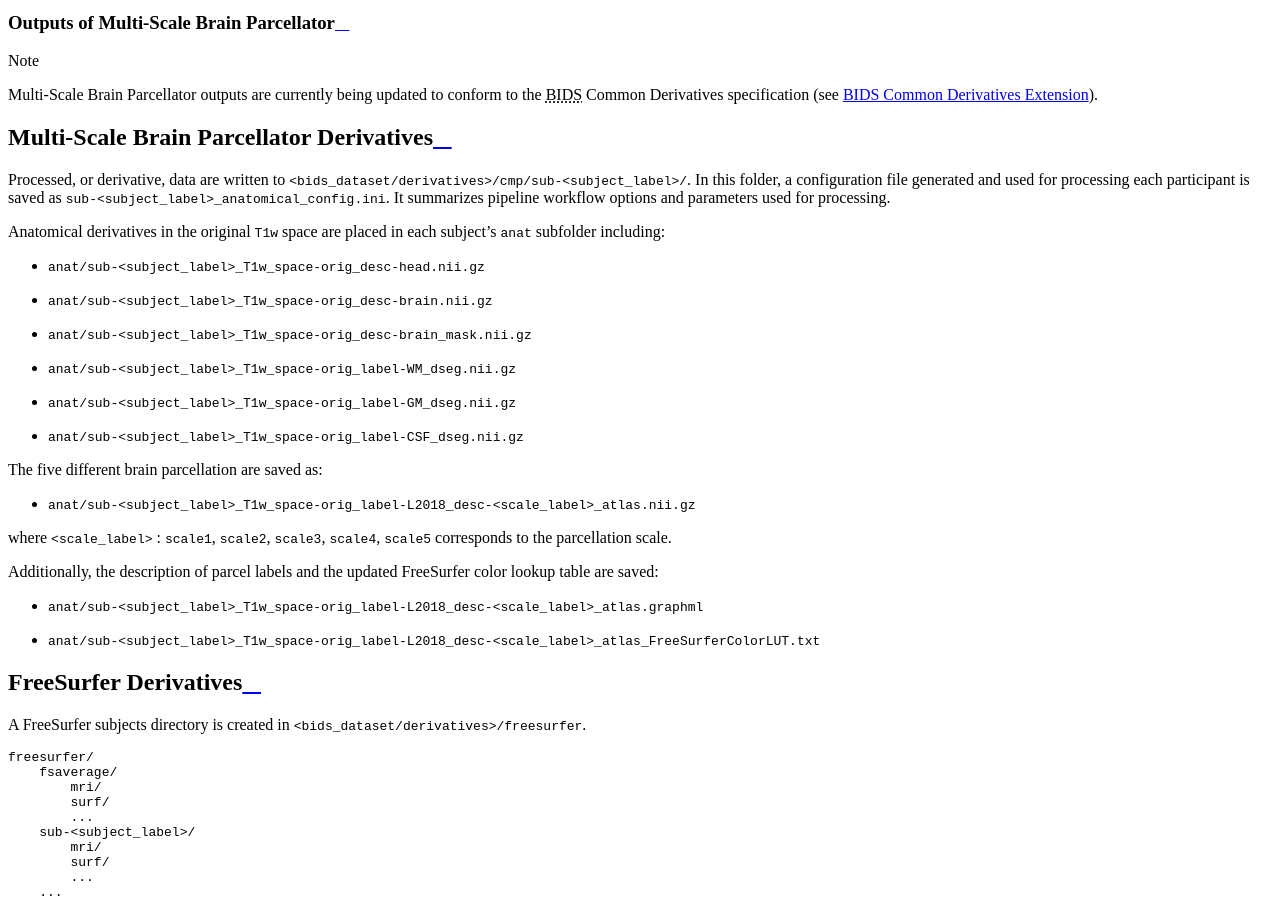
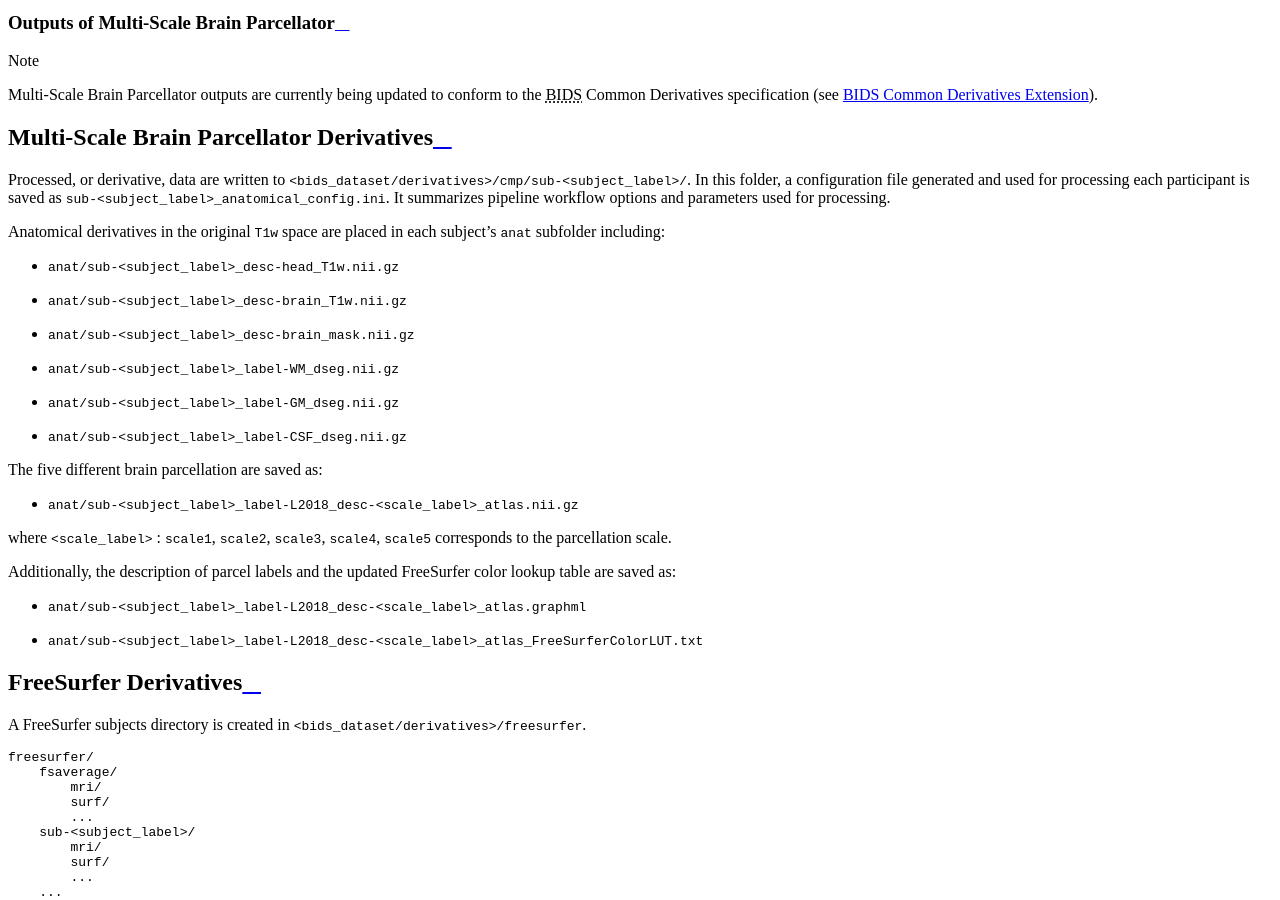
Before and after one commit to sebastientourbier/multiscalebrainparcellator, a Sphinx documentation site: the page built from docs/outputs.rst, in a window 1280 px wide and 900 px high, scrolled down 941 px. Built offline with Sphinx 7.4.7 and the Read the Docs theme 2.0.0, drawn with Linux system fonts in a browser that asks for light colours; pages that are not in the unit, such as notebooks, are missing from menus; the version number could not be read and is left out.

Commit message:
FIX: updated outputs w.r.t to BIDS Derivatives Specs

```diff
--- a/docs/outputs.rst
+++ b/docs/outputs.rst
@@ -11,24 +11,24 @@
 
 Anatomical derivatives in the original ``T1w`` space are placed in each subject's ``anat`` subfolder including:
 
-- ``anat/sub-<subject_label>_T1w_space-orig_desc-head.nii.gz``
-- ``anat/sub-<subject_label>_T1w_space-orig_desc-brain.nii.gz``
-- ``anat/sub-<subject_label>_T1w_space-orig_desc-brain_mask.nii.gz``
+- ``anat/sub-<subject_label>_desc-head_T1w.nii.gz``
+- ``anat/sub-<subject_label>_desc-brain_T1w.nii.gz``
+- ``anat/sub-<subject_label>_desc-brain_mask.nii.gz``
 
-- ``anat/sub-<subject_label>_T1w_space-orig_label-WM_dseg.nii.gz``
-- ``anat/sub-<subject_label>_T1w_space-orig_label-GM_dseg.nii.gz``
-- ``anat/sub-<subject_label>_T1w_space-orig_label-CSF_dseg.nii.gz``
+- ``anat/sub-<subject_label>_label-WM_dseg.nii.gz``
+- ``anat/sub-<subject_label>_label-GM_dseg.nii.gz``
+- ``anat/sub-<subject_label>_label-CSF_dseg.nii.gz``
 
 The five different brain parcellation are saved as:
 
-- ``anat/sub-<subject_label>_T1w_space-orig_label-L2018_desc-<scale_label>_atlas.nii.gz``
+- ``anat/sub-<subject_label>_label-L2018_desc-<scale_label>_atlas.nii.gz``
 
 where ``<scale_label>`` : ``scale1``, ``scale2``, ``scale3``, ``scale4``, ``scale5`` corresponds to the parcellation scale.
 
-Additionally, the description of parcel labels and the updated FreeSurfer color lookup table are saved:
+Additionally, the description of parcel labels and the updated FreeSurfer color lookup table are saved as:
 
-- ``anat/sub-<subject_label>_T1w_space-orig_label-L2018_desc-<scale_label>_atlas.graphml``
-- ``anat/sub-<subject_label>_T1w_space-orig_label-L2018_desc-<scale_label>_atlas_FreeSurferColorLUT.txt``
+- ``anat/sub-<subject_label>_label-L2018_desc-<scale_label>_atlas.graphml``
+- ``anat/sub-<subject_label>_label-L2018_desc-<scale_label>_atlas_FreeSurferColorLUT.txt``
 
 
 FreeSurfer Derivatives
```
Also changed, not shown: 1 other file.
